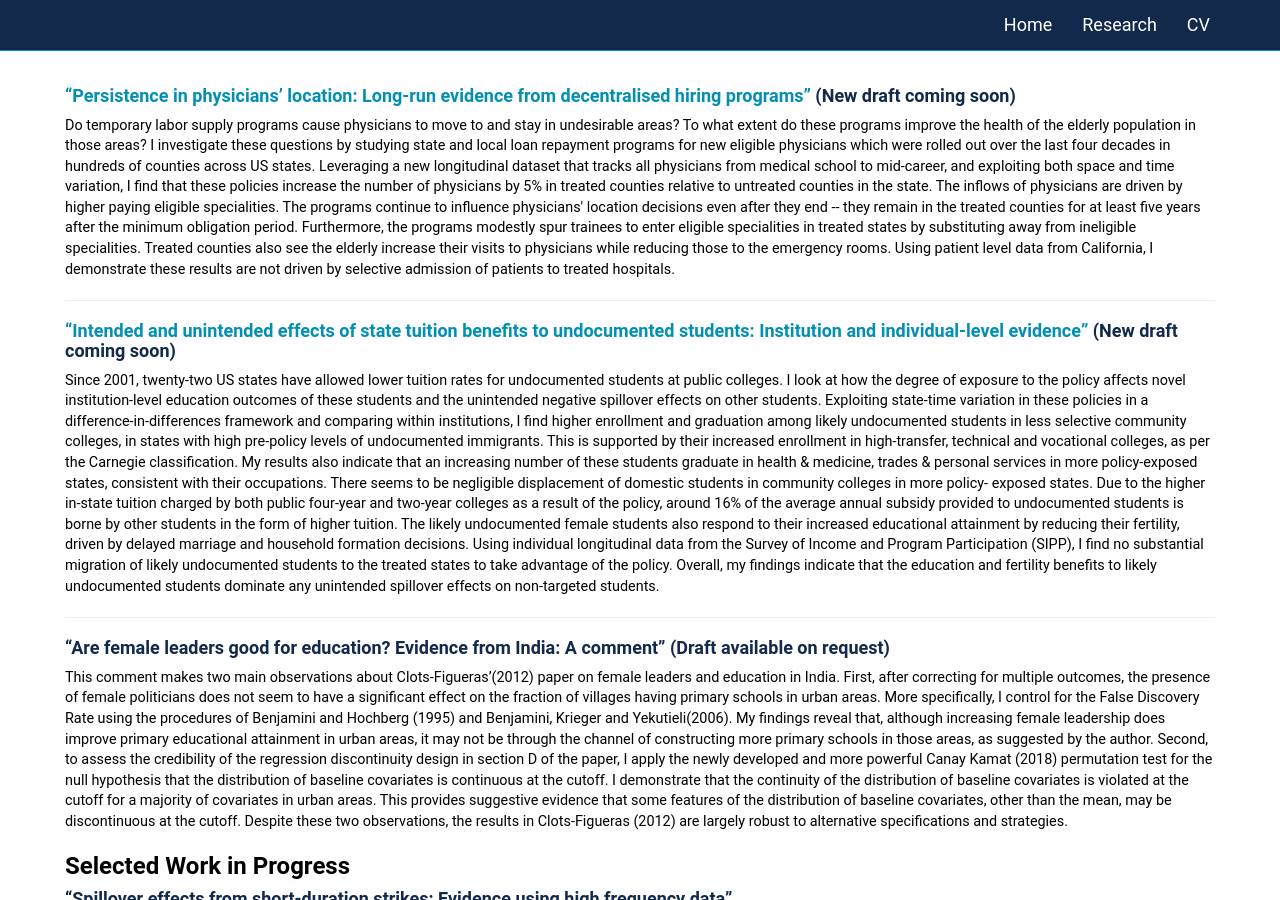
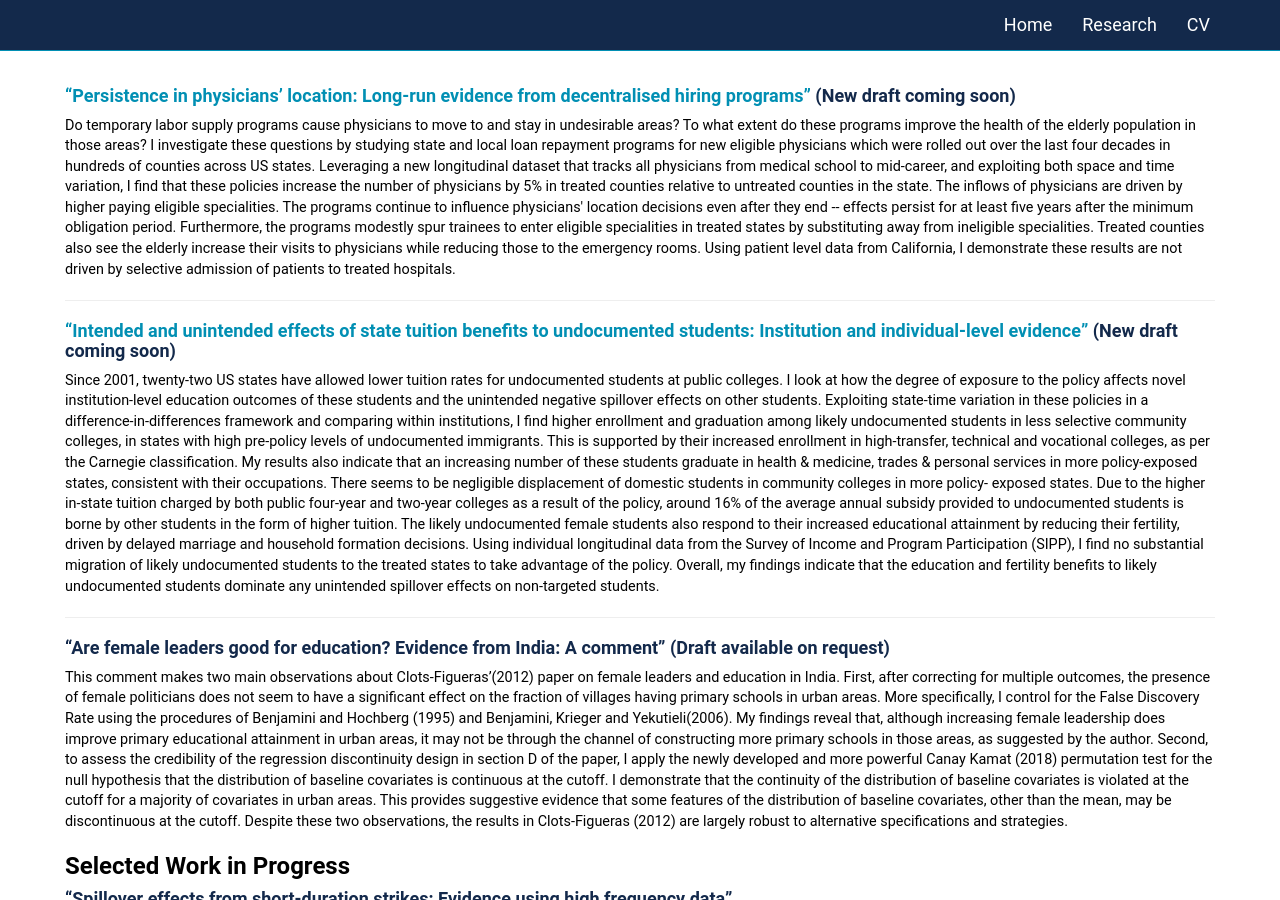
Before and after one commit to anomitaghosh/anomitaghosh.github.io, a Jekyll site: the page built from research.md, in a window 1280 px wide and 900 px high. Built offline with Jekyll 4.4.1, drawn with Linux system fonts in a browser that asks for light colours.

Commit message:
Update research.md

```diff
--- a/research.md
+++ b/research.md
@@ -4,7 +4,7 @@ layout: secondary_pages
 
 #### [**"Persistence in physicians' location: Long-run evidence from decentralised hiring programs"**](researchpapers/Anomita_Ghoshjmp.pdf) (New draft coming soon)
 
-<p style="font-size:0.8em">Do temporary labor supply programs cause physicians to move to and stay in undesirable areas? To what extent do these programs improve the health of the elderly population in those areas? I investigate these questions by studying state and local loan repayment programs for new eligible physicians which were rolled out over the last four decades in hundreds of counties across US states. Leveraging a new longitudinal dataset that tracks all physicians from medical school to mid-career, and exploiting both space and time variation, I find that these policies increase the number of physicians by 5% in treated counties relative to untreated counties in the state. The inflows of physicians are driven by higher paying eligible specialities. The programs continue to influence physicians' location decisions even after they end -- they remain in the treated counties for at least five years after the minimum obligation period. Furthermore, the programs modestly spur trainees to enter eligible specialities in treated states by substituting away from ineligible specialities. Treated counties also see the elderly increase their visits to physicians while reducing those to the emergency rooms. Using patient level data from California, I demonstrate these results are not driven by selective admission of patients to treated hospitals.
+<p style="font-size:0.8em">Do temporary labor supply programs cause physicians to move to and stay in undesirable areas? To what extent do these programs improve the health of the elderly population in those areas? I investigate these questions by studying state and local loan repayment programs for new eligible physicians which were rolled out over the last four decades in hundreds of counties across US states. Leveraging a new longitudinal dataset that tracks all physicians from medical school to mid-career, and exploiting both space and time variation, I find that these policies increase the number of physicians by 5% in treated counties relative to untreated counties in the state. The inflows of physicians are driven by higher paying eligible specialities. The programs continue to influence physicians' location decisions even after they end -- effects persist for at least five years after the minimum obligation period. Furthermore, the programs modestly spur trainees to enter eligible specialities in treated states by substituting away from ineligible specialities. Treated counties also see the elderly increase their visits to physicians while reducing those to the emergency rooms. Using patient level data from California, I demonstrate these results are not driven by selective admission of patients to treated hospitals.
 </p>
 <hr>
 
```
